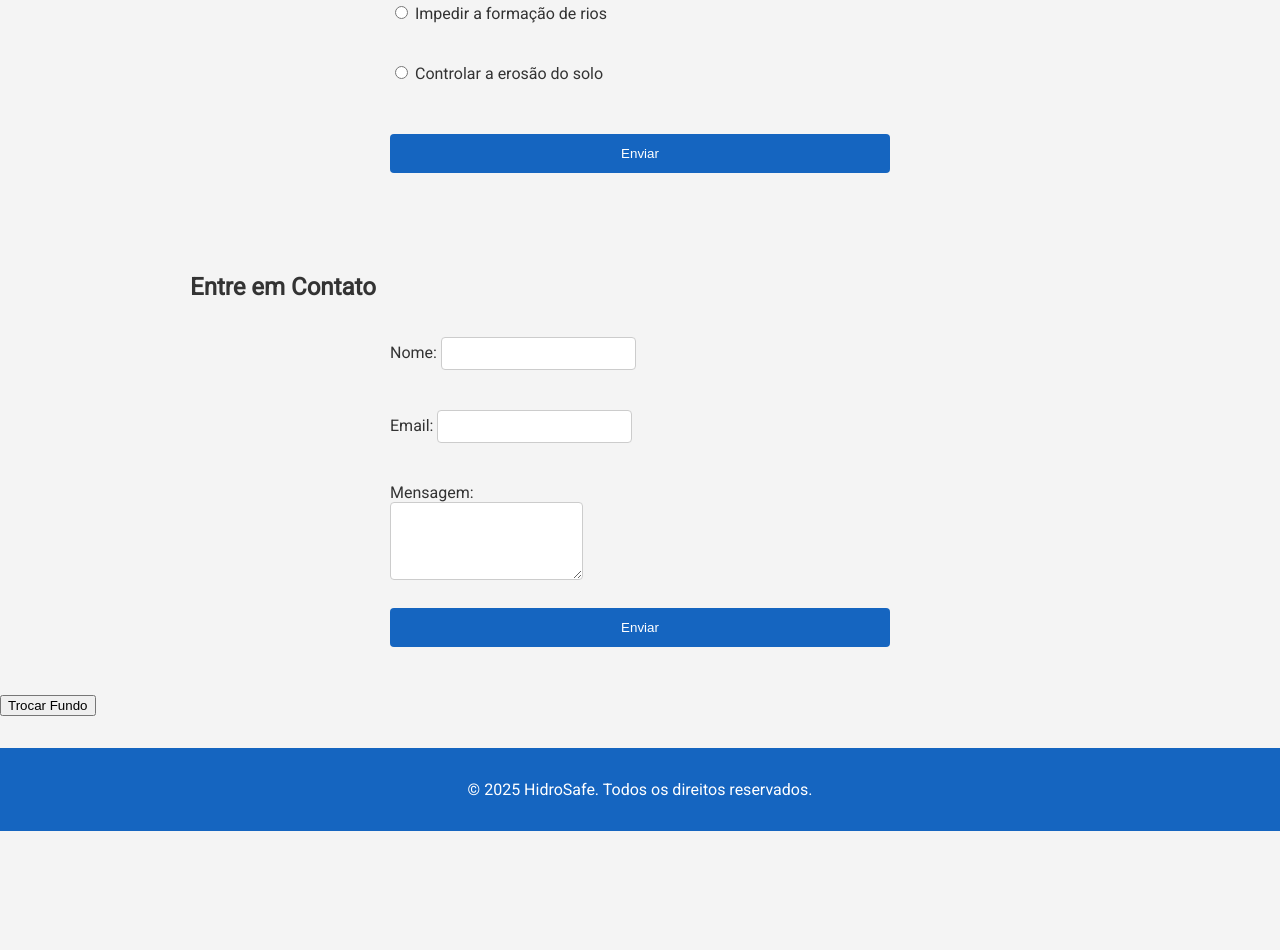
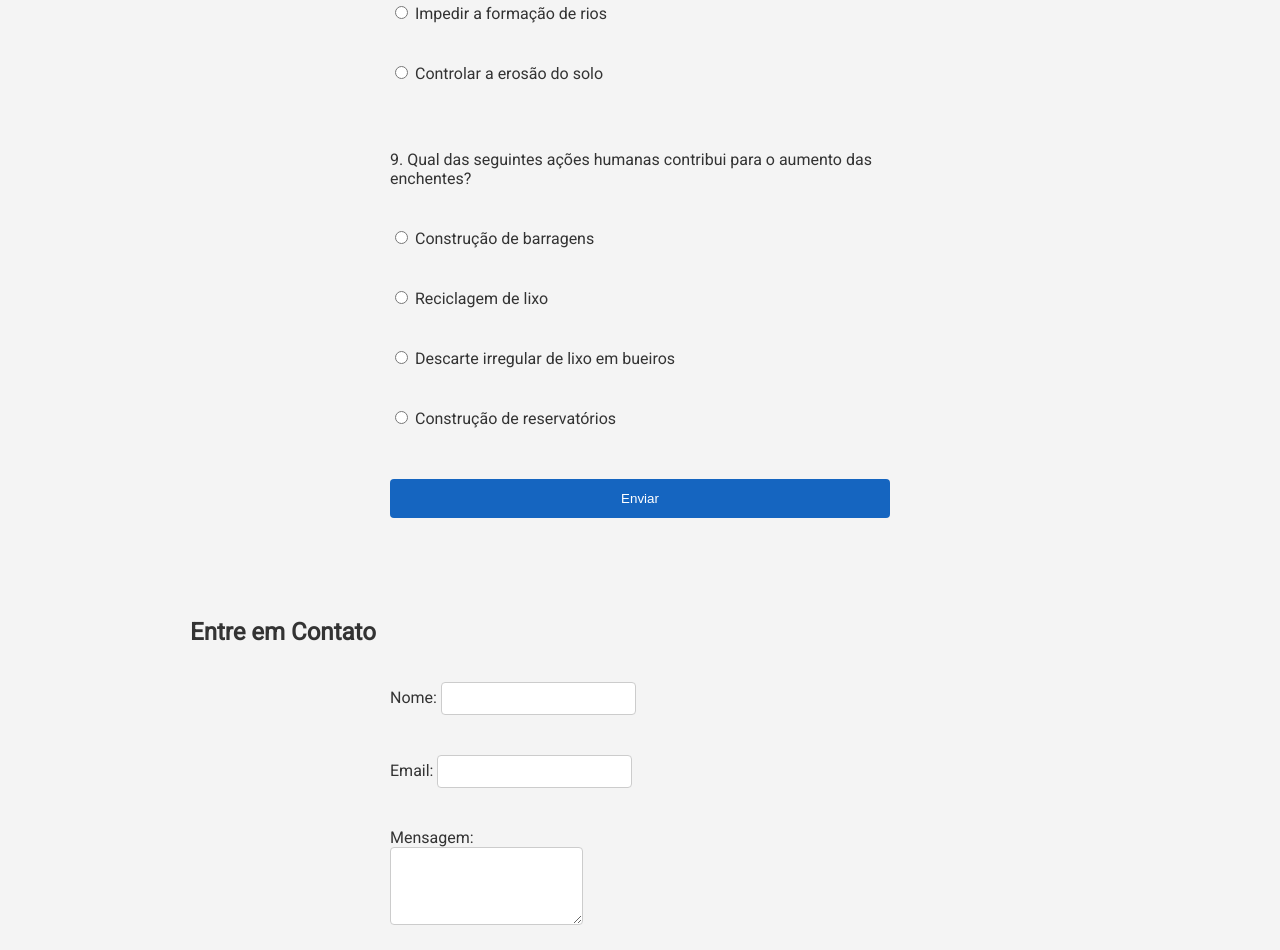
Before and after one commit to Gusthavo-Melo/GS-Web-Dev, a plain HTML site: page index.html in a window 1280 px wide. Shown: the part 4907-5857 px from the top of the page. Before the commit the page ends 5738 px from the top, so only its background shows below. Drawn offline with Linux system fonts and the light colour scheme.

Commit message:
Adição de mais 1 questão no quiz

```diff
--- a/index.html
+++ b/index.html
@@ -146,6 +146,12 @@
         <p><input type="radio" name="q8" value="c"> Impedir a formação de rios</p>
         <p><input type="radio" name="q8" value="d"> Controlar a erosão do solo</p><br/>
 
+        <p>9. Qual das seguintes ações humanas contribui para o aumento das enchentes?</p>
+        <p><input type="radio" name="q9" value="a"> Construção de barragens</p>
+        <p><input type="radio" name="q9" value="b"> Reciclagem de lixo</p>
+        <p><input type="radio" name="q9" value="c"> Descarte irregular de lixo em bueiros</p>
+        <p><input type="radio" name="q9" value="d"> Construção de reservatórios</p><br/>
+
         <button type="submit">Enviar</button>
     </form>
     <p id="resultado"></p>
--- a/script.js
+++ b/script.js
@@ -73,7 +73,7 @@ document.getElementById("form-contato").addEventListener("submit", function(even
      // Quiz
     document.getElementById("quiz_form").addEventListener("submit", function(event) {
         event.preventDefault();
-        const respostas = { q1: "b", q2: "a", q3: "c", q4: "c", q5: "d", q6: "c", q7: "b", q8: "a"};
+        const respostas = { q1: "b", q2: "a", q3: "c", q4: "c", q5: "d", q6: "c", q7: "b", q8: "a", q9: "c"};
         let acertos = 0;
         for (let i in respostas) {
             const respostaUsuario = document.querySelector(`input[name="${i}"]:checked`);
```
